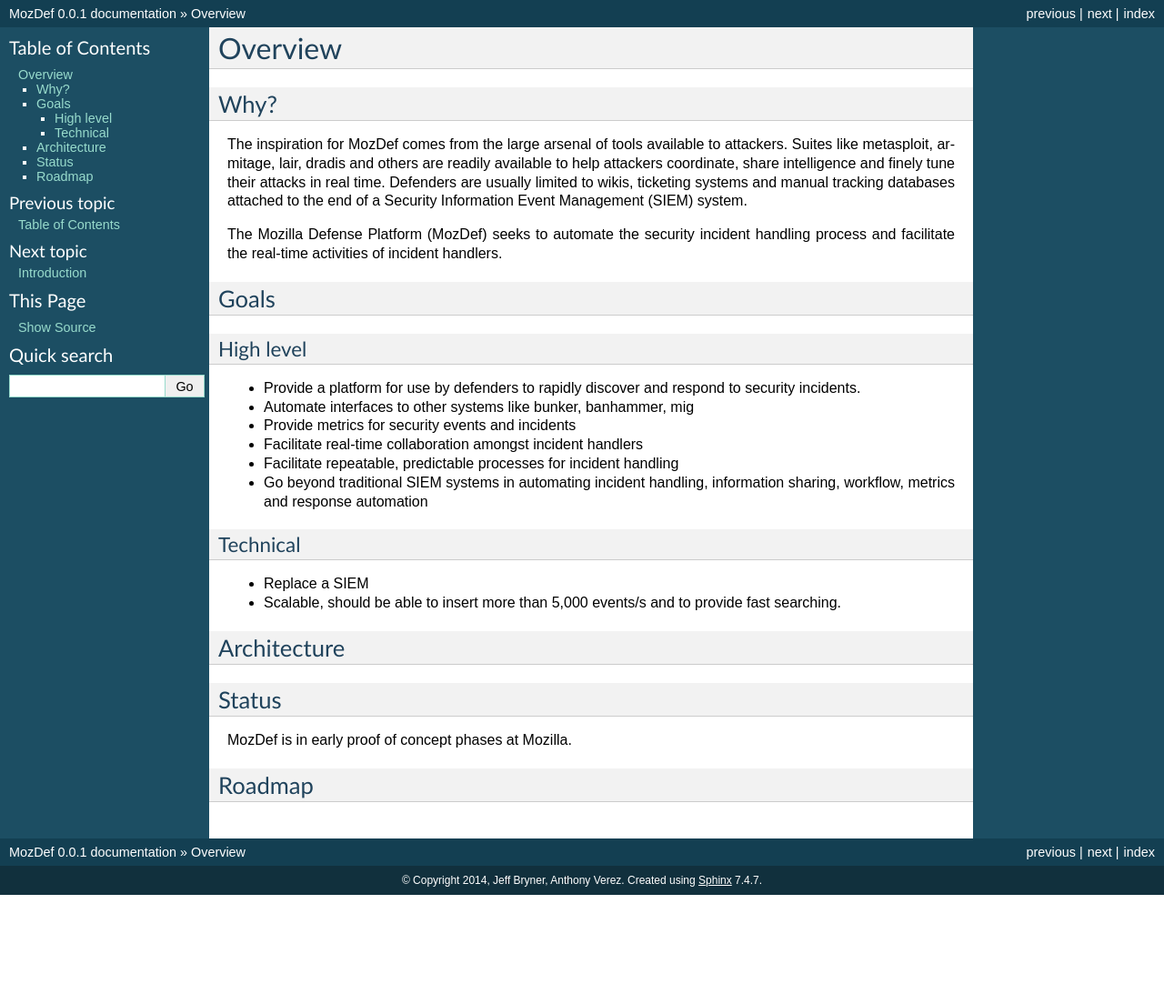
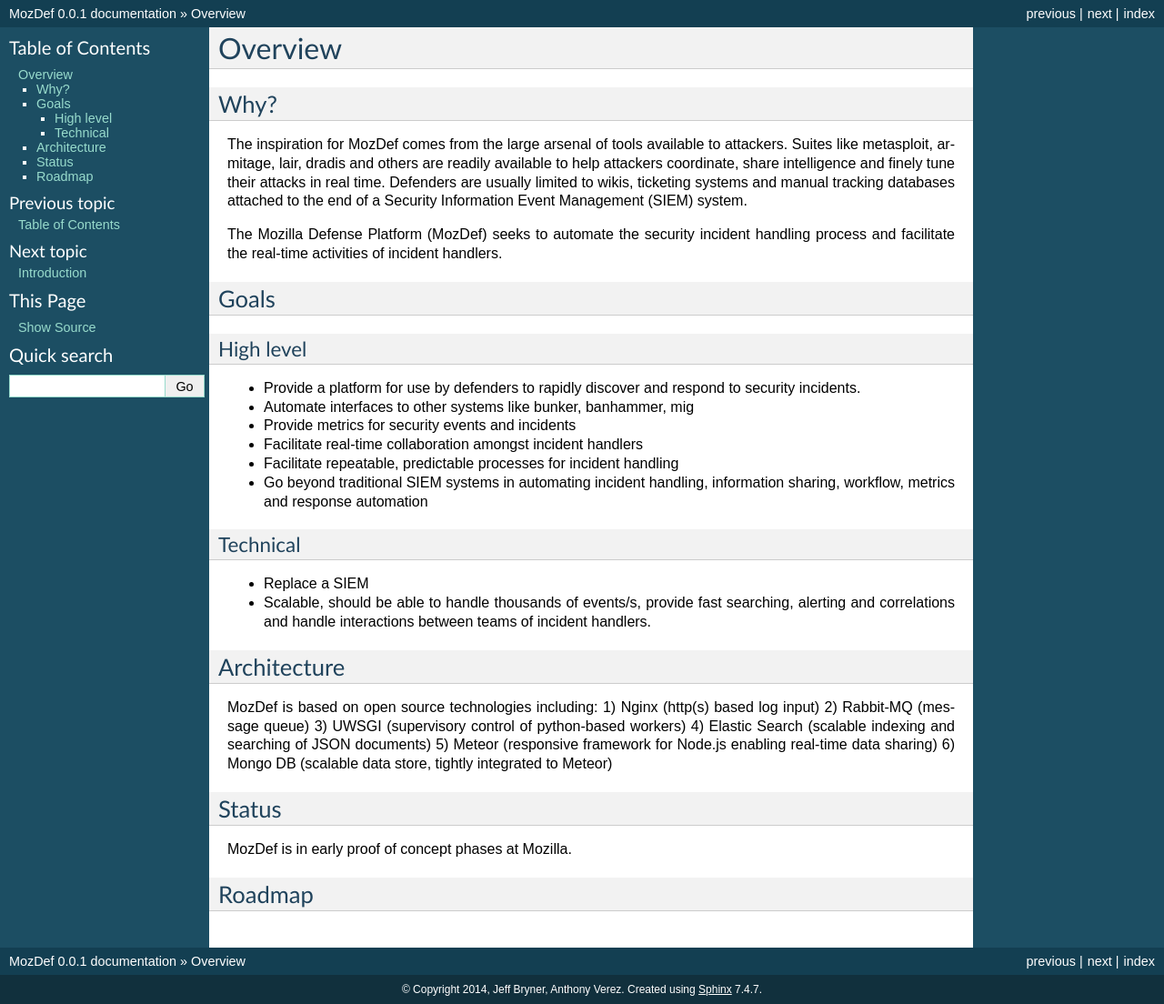
Before and after one commit to mozilla/MozDef, a Sphinx documentation site: the page built from docs/source/overview.rst, in a window 1280 px wide. Shown: the whole page at 91% size. Built offline with Sphinx 7.4.7, drawn with Linux system fonts in a browser that asks for light colours; before the commit the page ends 984 px from its top, so only the background shows below that.

Commit message:
add architecture details

```diff
--- a/docs/source/overview.rst
+++ b/docs/source/overview.rst
@@ -27,11 +27,18 @@
 *********
 
 * Replace a SIEM
-* Scalable, should be able to insert more than 5,000 events/s and to provide fast searching.
+* Scalable, should be able to handle thousands of events/s, provide fast searching, alerting and correlations and handle interactions between teams of incident handlers.
 
 
 Architecture
 ------------
+MozDef is based on open source technologies including:
+1) Nginx (http(s) based log input)
+2) Rabbit-MQ (message queue)
+3) UWSGI (supervisory control of python-based workers)
+4) Elastic Search (scalable indexing and searching of JSON documents)
+5) Meteor (responsive framework for Node.js enabling real-time data sharing)
+6) Mongo DB (scalable data store, tightly integrated to Meteor)
 
 Status
 ------
```
